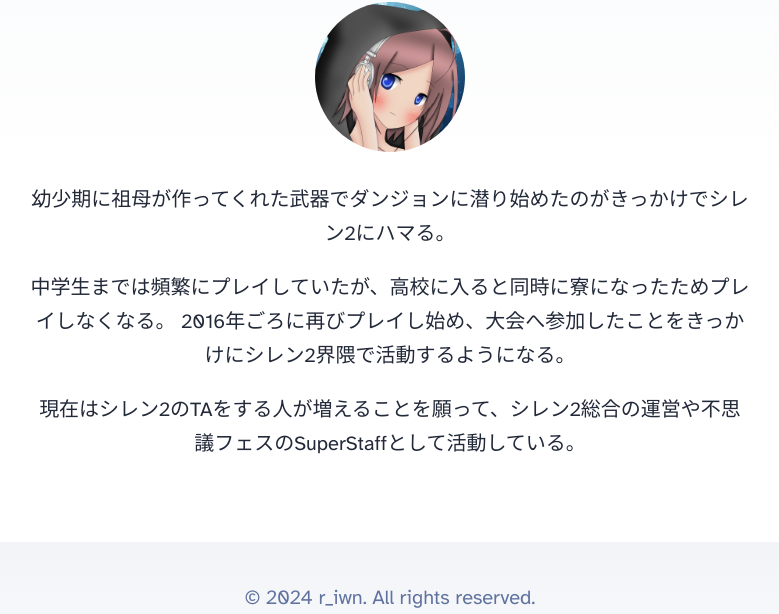
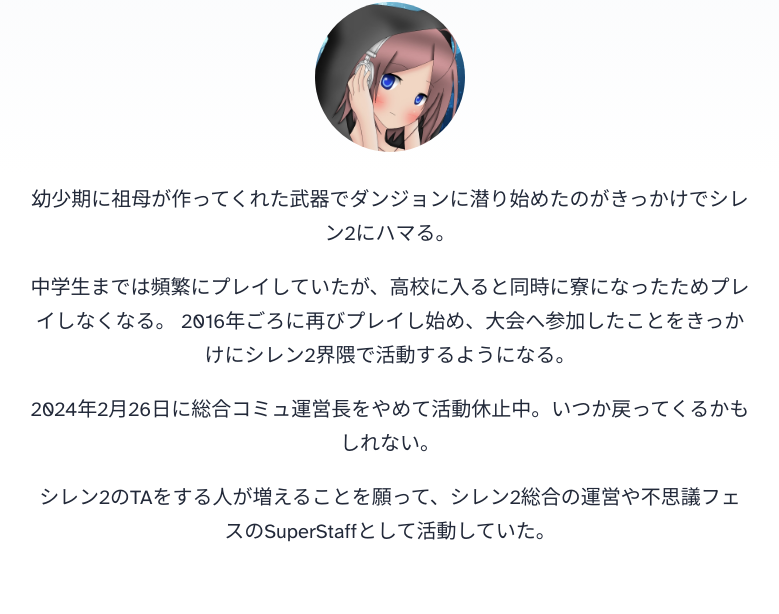
Before and after one commit to riwn/r-shiren2-blog, an Astro site: page / in a window 1280 px wide. Shown: the part 425-1039 px from the top of the page, without its empty margins (250-1029 px from the left). Built offline with nearby package versions, Linux system fonts and the light colour scheme; Astro itself is replaced by a stand-in of ours.

Commit message:
top pageの修正

```diff
--- a/src/pages/index.astro
+++ b/src/pages/index.astro
@@ -32,7 +32,10 @@ import { SITE_TITLE, SITE_DESCRIPTION } from '../consts';
 				2016年ごろに再びプレイし始め、大会へ参加したことをきっかけにシレン2界隈で活動するようになる。
 			</p>
 			<p class="text-center">
-				現在はシレン2のTAをする人が増えることを願って、シレン2総合の運営や不思議フェスのSuperStaffとして活動している。
+				2024年2月26日に総合コミュ運営長をやめて活動休止中。いつか戻ってくるかもしれない。
+			</p>
+			<p class="text-center">
+				シレン2のTAをする人が増えることを願って、シレン2総合の運営や不思議フェスのSuperStaffとして活動していた。
 			</p>
 		</main>
 		<Footer />
```
